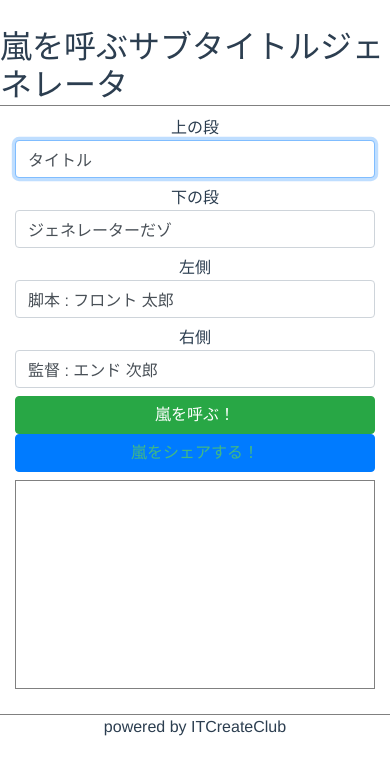
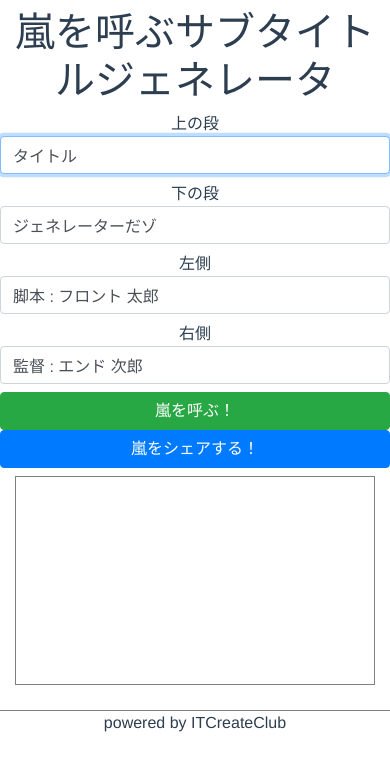
Before and after one commit to tyokinuhata/call-a-storm-generator, a Vue app: page / in a window 390 px wide. Shown: the top 774 px of the page. Built offline with nearby package versions, Linux system fonts and the light colour scheme.

Commit message:
いらなそうなCSSを消したゾ

```diff
--- a/src/components/Generator.vue
+++ b/src/components/Generator.vue
@@ -109,77 +109,6 @@ export default {
 </script>
 
 <style lang="scss" scoped>
-  h1, h2 {
-    font-weight: normal;
-  }
-  h1, p {
-    margin:0;
-  }
-  ul {
-    list-style-type: none;
-    padding: 0;
-  }
-  li {
-    display: inline-block;
-    margin: 0 10px;
-  }
-  a {
-    color: #42b983;
-  }
-  header {
-    max-width: 960px;
-    margin: 0 auto 10px auto;
-    text-align: left;
-    border-bottom: 1px solid gray;
-    padding-top: 20px;
-    h1{
-      font-size: 2rem;
-    }
-  }
-  .input_text {
-    max-width: 960px;
-    margin: 0 auto;
-    input{
-      margin: 0 0 20px 0;
-    }
-  }
-  h3{
-    margin: 0 auto;
-    text-align: left;
-    max-width: 960px;
-  }
-  @media screen and (max-width: 960px) {
-    h3{
-      font-size:1.4rem;
-    }
-  }
-  .row {
-    max-width: 960px;
-    margin: 0 auto 20px auto;
-    div{
-      padding: 0;
-    }
-    p{
-      text-align: left;
-      margin-bottom: 0;
-    }
-  }
-  .submit {
-    max-width: 960px;
-    margin: 0 auto 15px auto;
-    text-align:right;
-    #enter, #tweet {
-      margin-bottom: 20px;
-      width: 100%;
-    }
-  }
-  #tweet {
-    background-color: royalblue;
-    border-color: mediumblue;
-    &:hover{
-      background-color: #3453b3;
-    }
-  }
   .output {
     max-width: 960px;
     height: 540px;
@@ -207,10 +136,4 @@ export default {
     height: 30px;
     border-top: 1px solid gray;
   }
-  .c-container {
-    padding: 0;
-    @media screen and (max-width: 960px) {
-      padding: 0 20px;
-    }
-  }
 </style>
```
